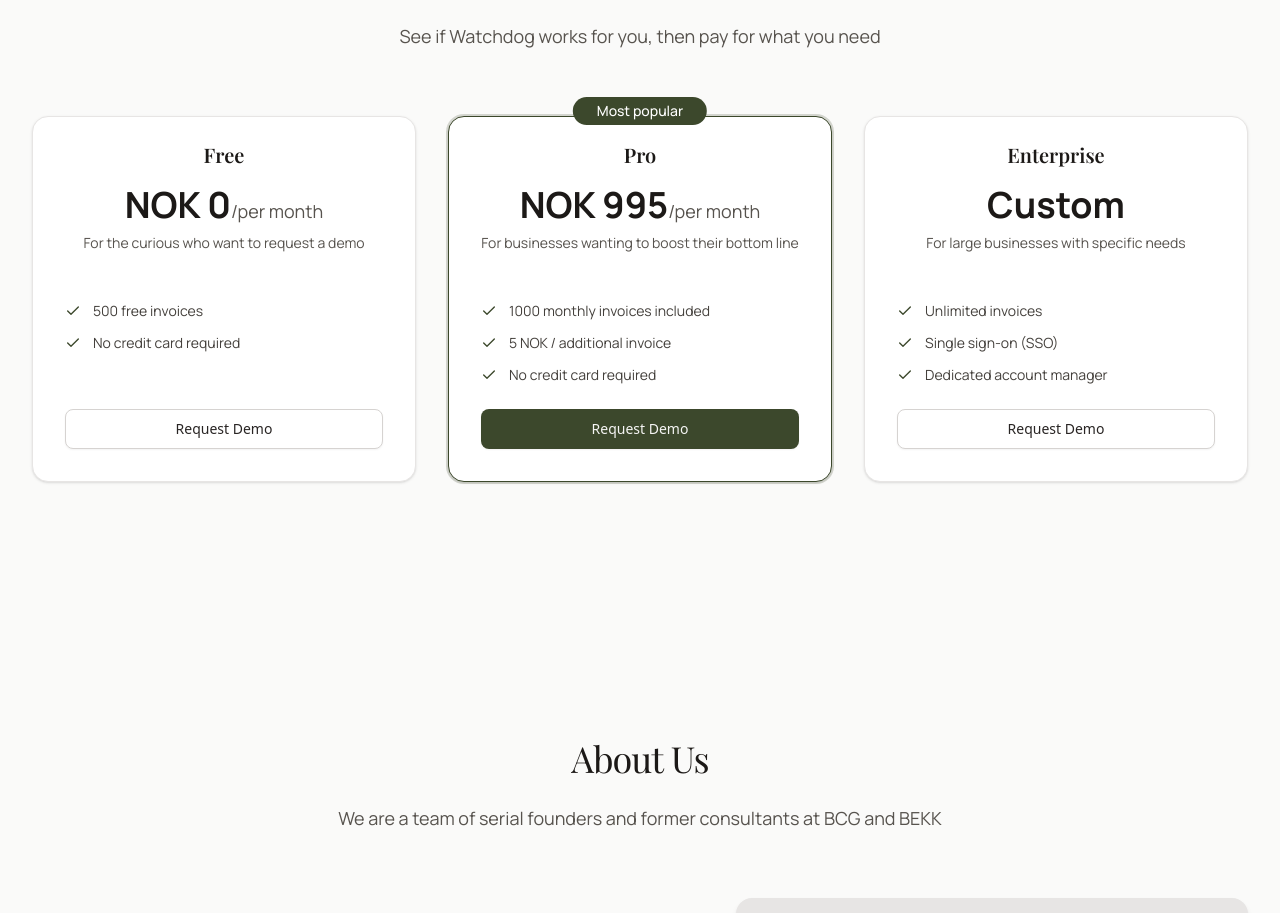
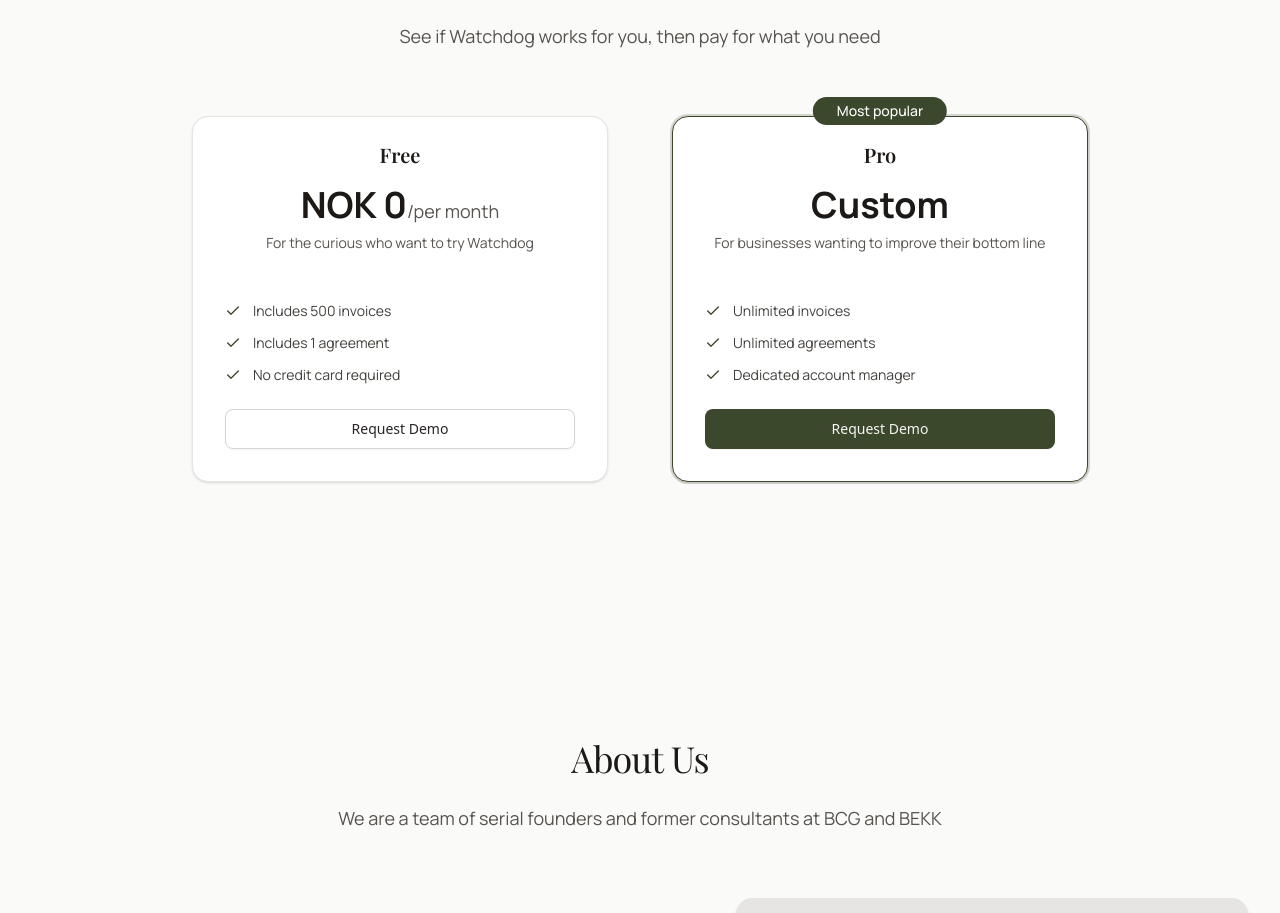
Before and after one commit to supersolve/watchdog-marketing, a Next.js app: page / in a window 1280 px wide. Shown: the part 3110-4023 px from the top of the page. Built offline with nearby package versions, Linux system fonts and the light colour scheme; a web font is replaced by a local one.

Commit message:
Updated midware and adjusted pricing for enterprise

```diff
--- a/middleware.ts
+++ b/middleware.ts
@@ -39,8 +39,10 @@
     const allowedOrigins =
       process.env.NODE_ENV === 'production'
         ? [
-            'https://thewatchdog.no', // Replace with your actual domain
+            'https://thewatchdog.no',
             'https://www.thewatchdog.no',
+            'https://supersolve.ai',
+            'https://www.supersolve.ai',
           ]
         : ['http://localhost:3000', 'http://127.0.0.1:3000']
 
--- a/src/components/app/demo-request-modal.tsx
+++ b/src/components/app/demo-request-modal.tsx
@@ -210,7 +210,7 @@
                     console.log('Consent checkbox changed:', e.target.checked)
                     setPrivacyConsent(e.target.checked)
                   }}
-                  className="mt-0.5 h-4 w-4 text-accent border-stone-300 rounded focus:ring-accent"
+                  className="mt-0.5 h-4 w-4 border-stone-300 rounded focus:ring-accent"
                 />
                 <label
                   htmlFor="privacyConsent"
--- a/src/components/landing/pricing-section.tsx
+++ b/src/components/landing/pricing-section.tsx
@@ -12,37 +12,23 @@
     name: 'Free',
     price: 'NOK 0',
     period: '/per month',
-    description: 'For the curious who want to request a demo',
+    description: 'For the curious who want to try Watchdog',
     cta: 'Request Demo',
     url: 'https://app.thewatchdog.no/sign-up',
     popular: false,
-    features: ['500 free invoices', 'No credit card required'],
+    features: ['Includes 500 invoices', 'Includes 1 agreement', 'No credit card required'],
   },
   {
     name: 'Pro',
-    price: 'NOK 995',
-    period: '/per month',
-    description: 'For businesses wanting to boost their bottom line',
+    price: 'Custom',
+    period: '',
+    description: 'For businesses wanting to improve their bottom line',
     cta: 'Request Demo',
-    url: 'https://app.thewatchdog.no/sign-up',
+    url: '#contact',
     popular: true,
     features: [
-      '1000 monthly invoices included',
-      '5 NOK / additional invoice',
-      'No credit card required',
-    ],
-  },
-  {
-    name: 'Enterprise',
-    price: 'Custom',
-    period: '',
-    description: 'For large businesses with specific needs',
-    cta: 'Request Demo',
-    url: '#contact',
-    popular: false,
-    features: [
       'Unlimited invoices',
-      'Single sign-on (SSO)',
+      'Unlimited agreements',
       'Dedicated account manager',
     ],
   },
@@ -160,7 +146,7 @@
           </div>
 
           {/* Desktop View - All Cards */}
-          <div className="hidden lg:grid mx-auto mt-16 max-w-none grid-cols-3 gap-8">
+          <div className="hidden lg:grid mx-auto mt-16 max-w-4xl grid-cols-2 gap-16">
             {pricingTiers.map((tier) => renderPricingCard(tier))}
           </div>
         </div>
```
